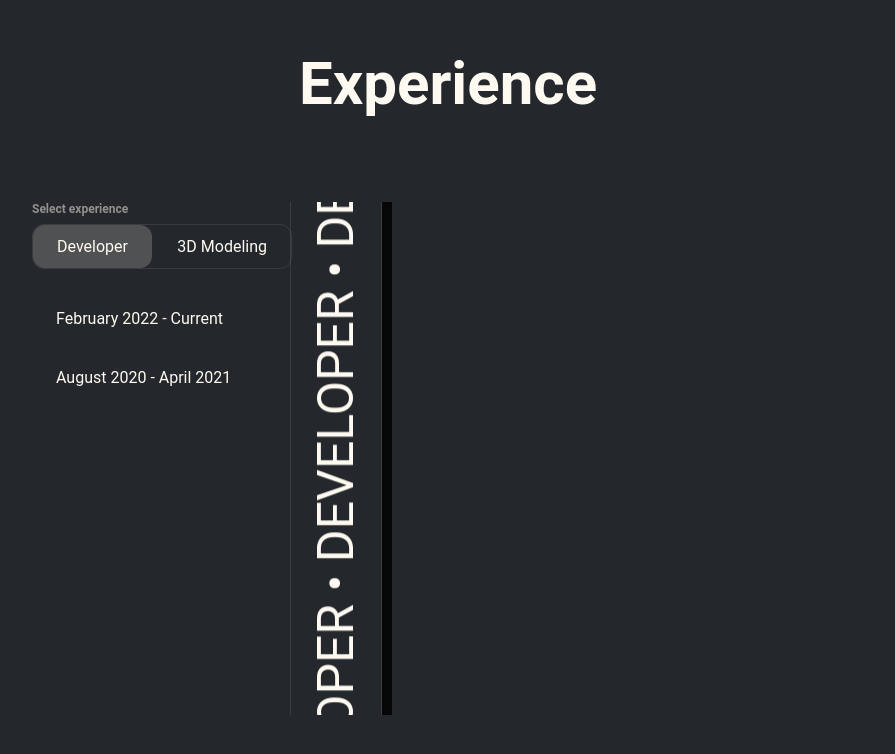
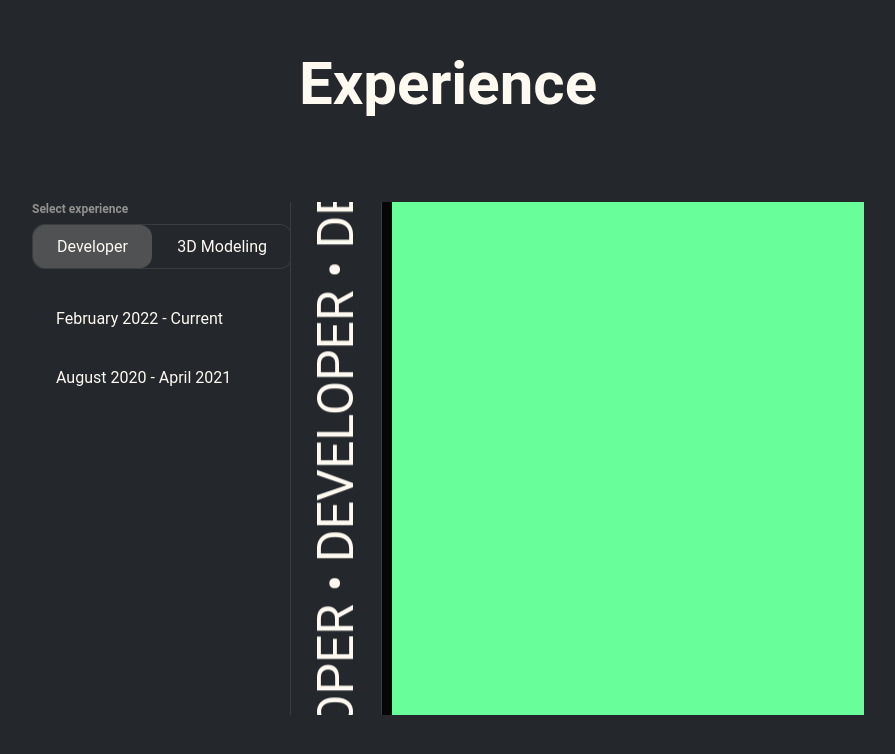
Before and after one commit to NamuraCode/Portafolio, a Next.js app: page / in a window 1280 px wide. Shown: the part 802-1556 px from the top of the page, without its empty margins (192-1087 px from the left). Built offline with nearby package versions, Linux system fonts and the light colour scheme.

Commit message:
experience test layout

```diff
--- a/styles/Experience.module.css
+++ b/styles/Experience.module.css
@@ -9,6 +9,17 @@
     margin: 10% 0%;
     color: var(--colorWhite);
     overflow: hidden;
+}
+
+.experience-info::after{
+    content: '';
+    position: absolute;
+    top: 0;
+    right: 0;
+    width: 60%;
+    height: 100%;
+    background-color: var(--colorMain);
+    z-index: 0;
 }
 
 .experience-navbar {
--- a/styles/Marquee.module.css
+++ b/styles/Marquee.module.css
@@ -10,6 +10,7 @@
     transform: rotate(270deg);
     background-color: var(--colorBlack);
     box-shadow: 10px 10px 0px 0px var(--colorBlackDark);
+    z-index: 1;
 }
 
 .marquee li {
```
